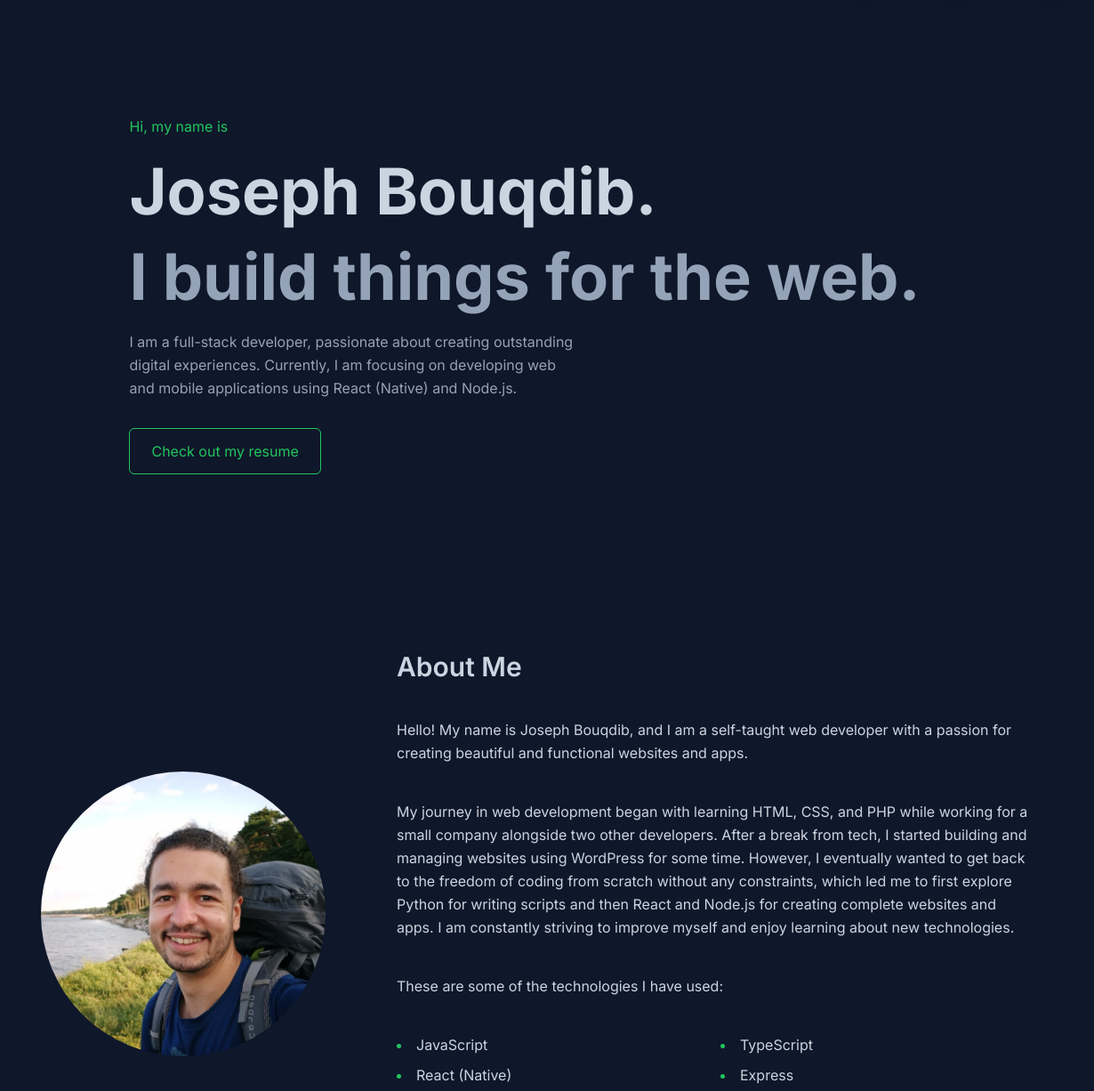
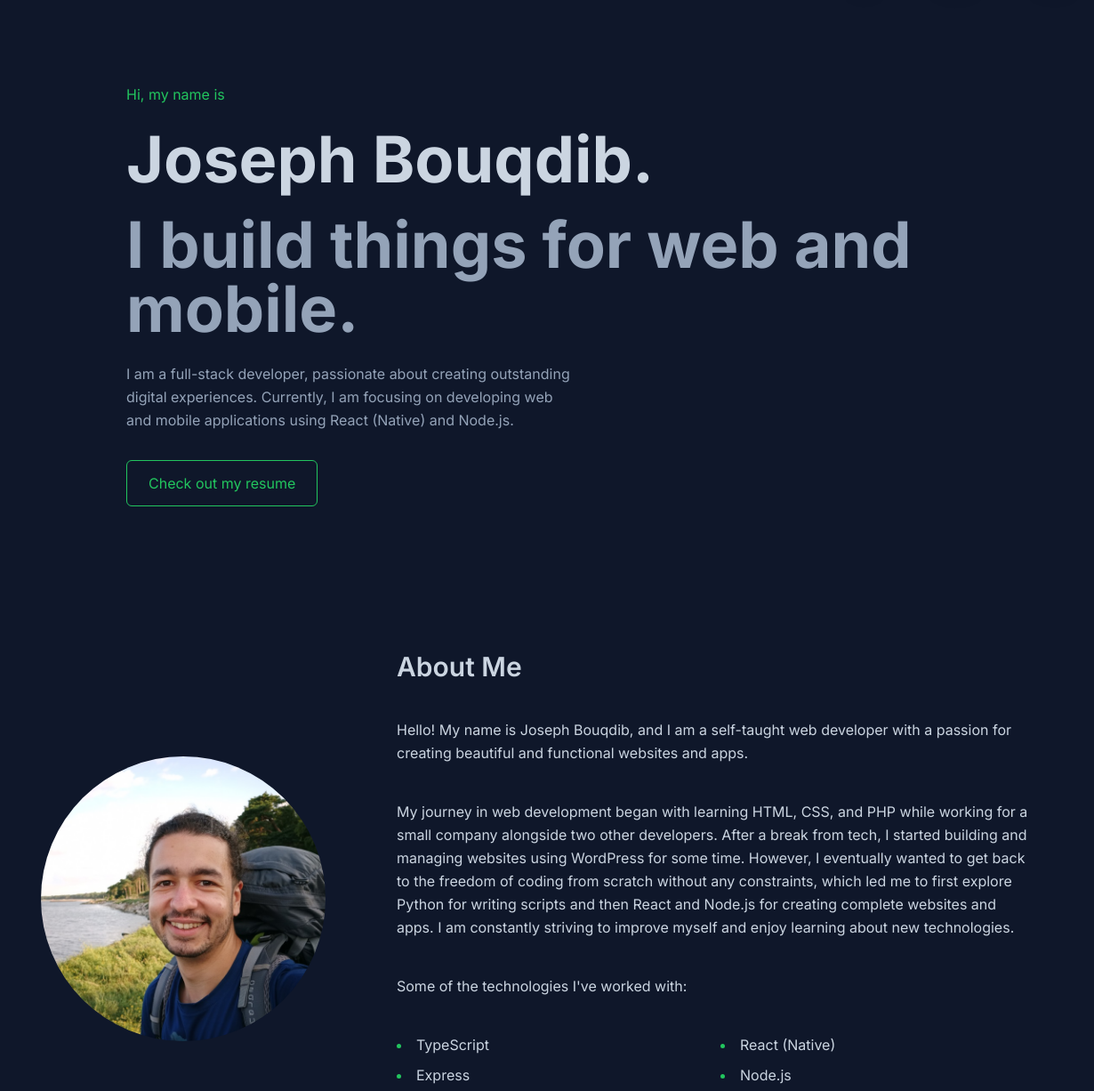
Before and after one commit to isotronic/josephbouqdib.com, a Gatsby site: page / in a window 1280 px wide. Shown: the part 69-1295 px from the top of the page at 89% size, 50-1280 px from the left. Built offline with nearby package versions, Linux system fonts and the light colour scheme; Gatsby itself is replaced by a stand-in of ours.

Commit message:
fix: small changes to text

```diff
--- a/src/components/AboutSection.tsx
+++ b/src/components/AboutSection.tsx
@@ -32,9 +32,8 @@ const AboutSection: React.FC = () => {
             for creating complete websites and apps. I am constantly striving to improve myself and enjoy learning about
             new technologies.
           </p>
-          <p>These are some of the technologies I have used:</p>
+          <p>Some of the technologies I've worked with:</p>
           <ul className="grid list-inside list-disc grid-cols-2 gap-2 marker:text-green-500">
-            <li>JavaScript</li>
             <li>TypeScript</li>
             <li>React (Native)</li>
             <li>Express</li>
--- a/src/components/IntroSection.tsx
+++ b/src/components/IntroSection.tsx
@@ -7,7 +7,7 @@ const AboutSection: React.FC = () => {
       <div className="mb:mx-auto mx-12 max-w-4xl text-left">
         <p className="mt-16 mb-6 text-green-500">Hi, my name is</p>
         <h1 className="text-4xl font-bold md:text-7xl">Joseph Bouqdib.</h1>
-        <h2 className="mt-4 text-4xl font-bold text-slate-400 md:mt-6 md:text-7xl">I build things for the web.</h2>
+        <h2 className="mt-4 text-4xl font-bold text-slate-400 md:mt-6 md:text-7xl">I build things for web and mobile.</h2>
         <p className="mt-6 max-w-lg text-slate-400">
           I am a full-stack developer, passionate about creating outstanding digital experiences. Currently, I am
           focusing on developing web and mobile applications using React (Native) and Node.js.
```
